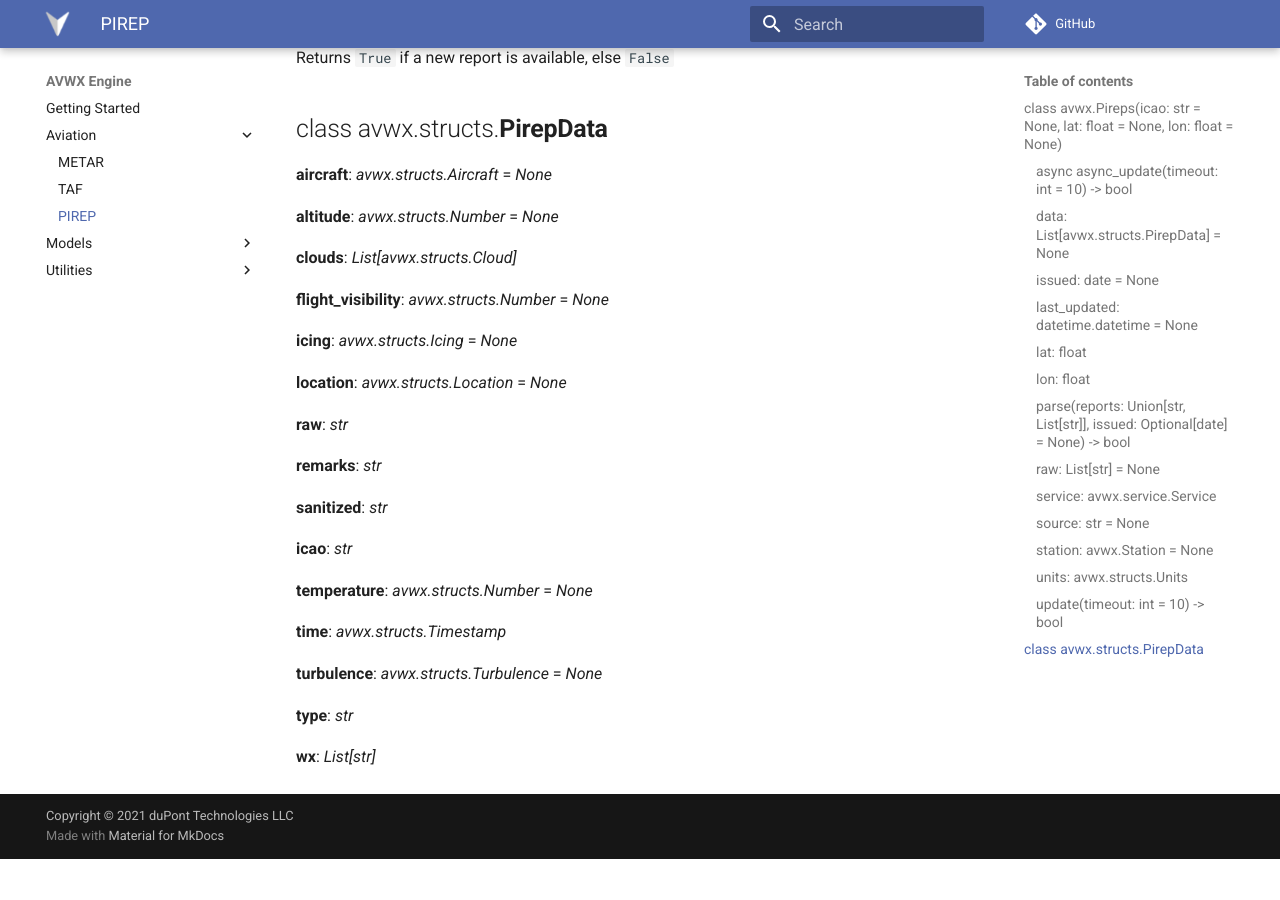
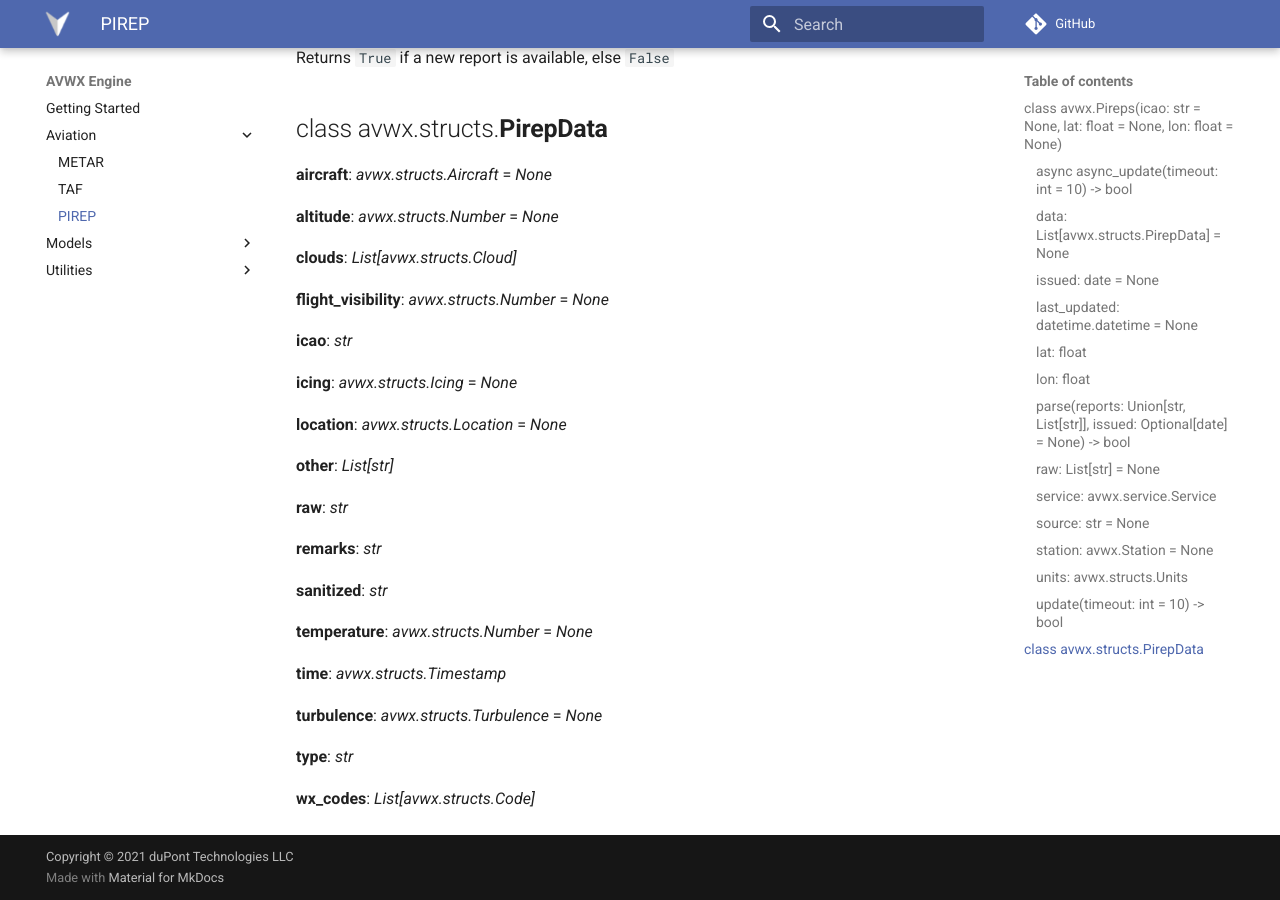
Before and after one commit to avwx-rest/avwx-engine, an MkDocs documentation site: the page built from docs/av/pirep.md, in a window 1280 px wide and 900 px high, scrolled down 2253 px. Built offline with MkDocs 1.6.1 and Material for MkDocs 9.7.7, drawn with Linux system fonts in a browser that asks for light colours; comment, search, counter and statistics services are not loaded; before the commit the page ends 3112 px from its top, so only the background shows below that.

Commit message:
Fix Pirep list values

```diff
--- a/docs/av/pirep.md
+++ b/docs/av/pirep.md
@@ -109,17 +109,19 @@ Returns `True` if a new report is available, else `False`
 
 **flight_visibility**: *avwx.structs.Number* = *None*
 
+**icao**: *str*
+
 **icing**: *avwx.structs.Icing* = *None*
 
 **location**: *avwx.structs.Location* = *None*
+
+**other**: *List[str]*
 
 **raw**: *str*
 
 **remarks**: *str*
 
 **sanitized**: *str*
-
-**icao**: *str*
 
 **temperature**: *avwx.structs.Number* = *None*
 
@@ -129,4 +131,4 @@ Returns `True` if a new report is available, else `False`
 
 **type**: *str*
 
-**wx**: *List[str]*
+**wx_codes**: *List[avwx.structs.Code]*
```
Also changed, not shown: 3 other files.
